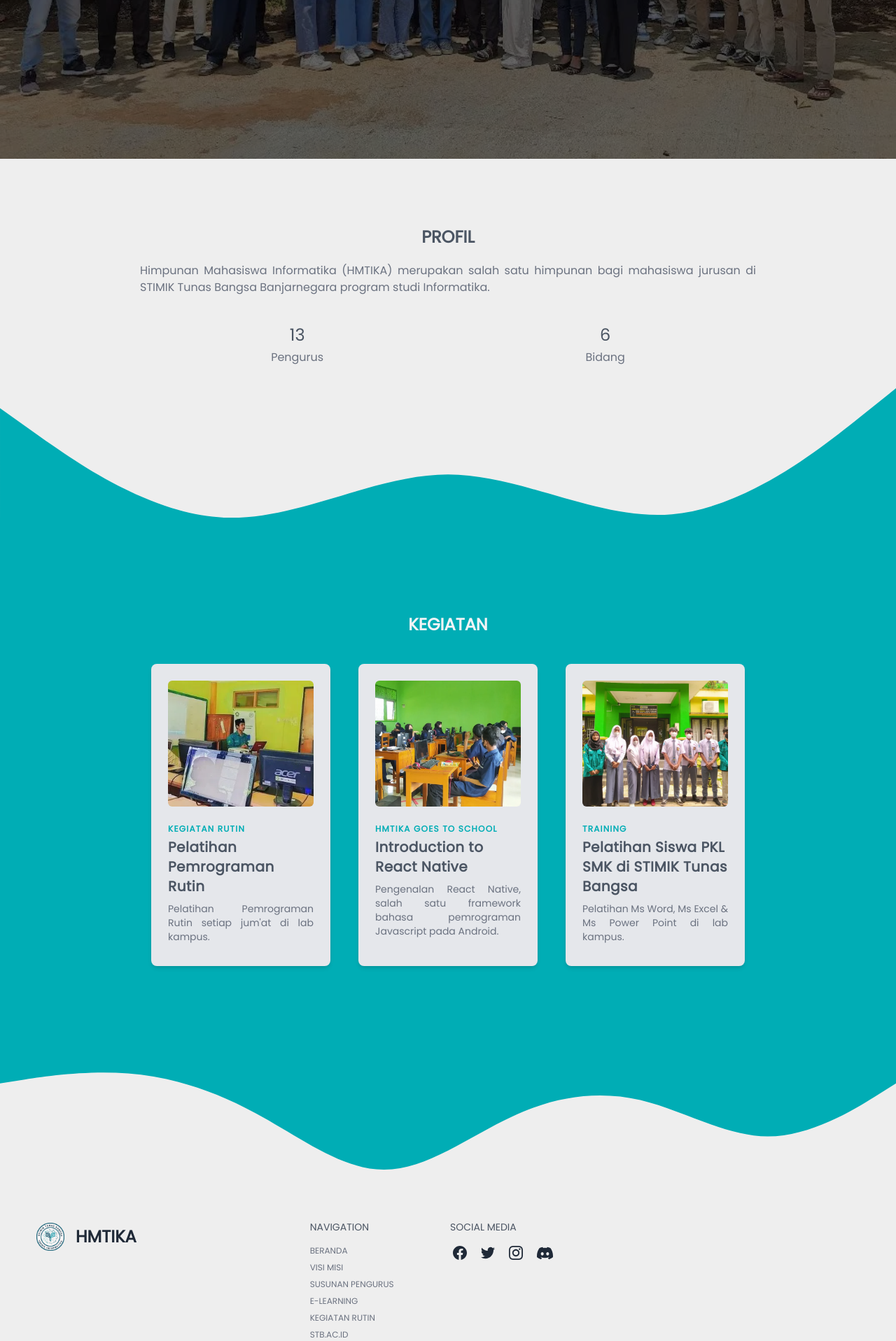
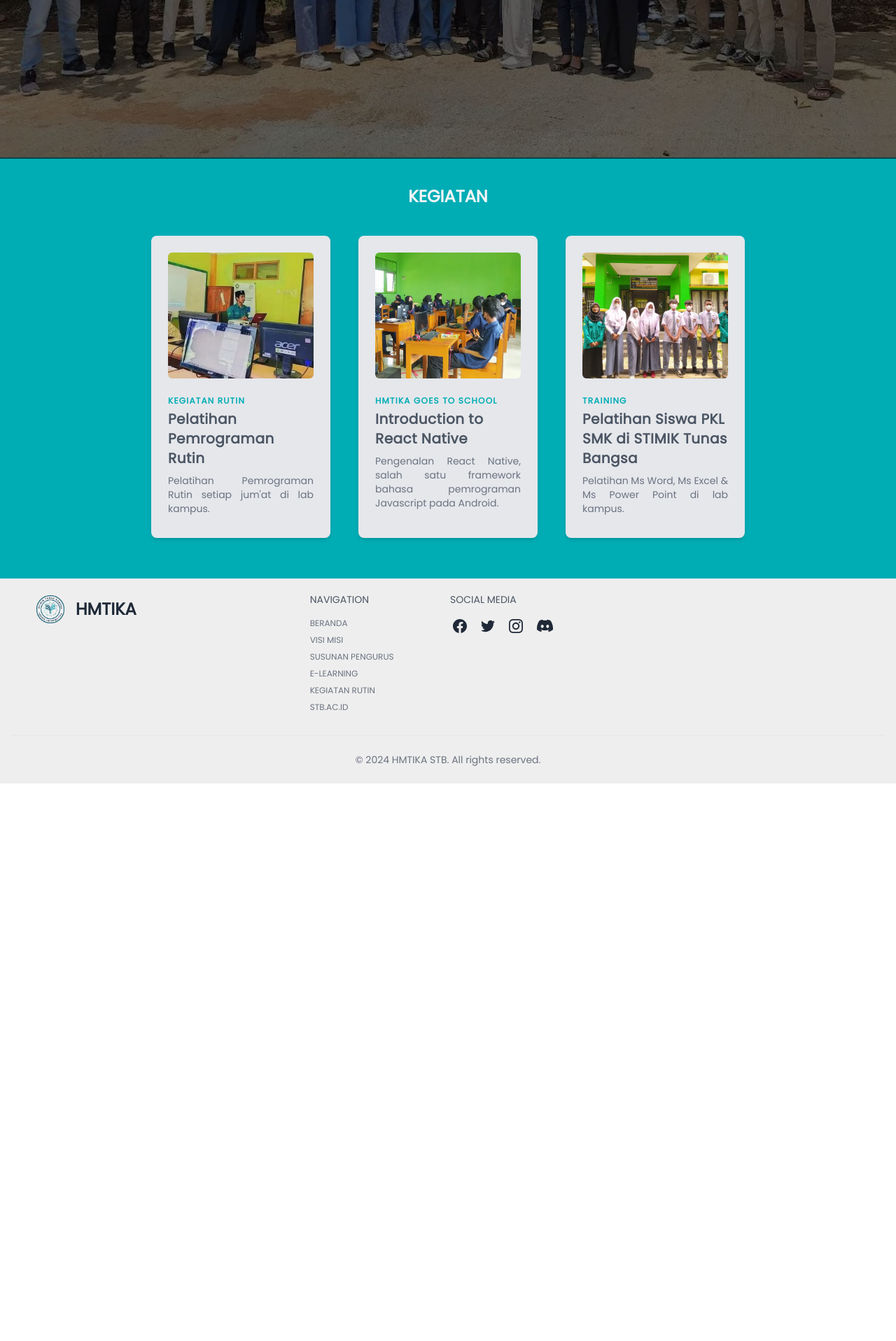
Before and after one commit to prazzdev/hmtika-web, a Next.js app: page / in a window 1280 px wide. Shown: the part 573-2490 px from the top of the page at 70% size. After the commit the page ends 1693 px from the top, so only its background shows below. Built offline with nearby package versions, Linux system fonts and the light colour scheme.

Commit message:
refactor home page

```diff
--- a/src/components/compounds/EventSect/index.jsx
+++ b/src/components/compounds/EventSect/index.jsx
@@ -1,5 +1,4 @@
 import EventList from "../EventList";
-import Ripple from "@/components/magicui/ripple";
 
 export default function EventSect() {
   return (
@@ -7,7 +6,7 @@ export default function EventSect() {
       <svg
         xmlns="http://www.w3.org/2000/svg"
         viewBox="0 0 1440 320"
-        className="lg:min-w-[100svw] overflow-hidden"
+        className="flex lg:hidden overflow-hidden"
       >
         <path
           fill="#00ADB5"
@@ -27,7 +26,11 @@ export default function EventSect() {
         </div>
       </section>
       <div className="-mt-1">
-        <svg xmlns="http://www.w3.org/2000/svg" viewBox="0 0 1440 320">
+        <svg
+          xmlns="http://www.w3.org/2000/svg"
+          viewBox="0 0 1440 320"
+          className="flex lg:hidden"
+        >
           <path
             fill="#00ADB5"
             fill-opacity="1"
--- a/src/components/compounds/ProfileSect/ProfileSect.module.css
+++ b/src/components/compounds/ProfileSect/ProfileSect.module.css
@@ -2,7 +2,6 @@
 
 .ProfileSect {
   background-size: fill;
-  display: flex;
   flex-direction: column;
   position: relative;
   align-items: center;
--- a/src/components/compounds/ProfileSect/index.jsx
+++ b/src/components/compounds/ProfileSect/index.jsx
@@ -1,23 +1,11 @@
-import Image from "next/image";
 import styles from "./ProfileSect.module.css";
 
 export default function ProfileSect() {
   return (
     <section
       id="ProfileSect"
-      className={`${styles.ProfileSect} lg:px-[10em] py-8 lg:py-[6em] lg:pb-[2em]`}
+      className={`${styles.ProfileSect} flex lg:hidden lg:px-[10em] py-8 lg:py-[6em] lg:pb-[2em]`}
     >
-      {/* <svg
-        xmlns="http://www.w3.org/2000/svg"
-        viewBox="0 0 1440 320"
-        className="lg:hidden -mt-[4em] rotate-180"
-      >
-        <path
-          fill="#eee"
-          fill-opacity="1"
-          d="M0,128L34.3,122.7C68.6,117,137,107,206,112C274.3,117,343,139,411,176C480,213,549,267,617,266.7C685.7,267,754,213,823,181.3C891.4,149,960,139,1029,154.7C1097.1,171,1166,213,1234,213.3C1302.9,213,1371,171,1406,149.3L1440,128L1440,0L1405.7,0C1371.4,0,1303,0,1234,0C1165.7,0,1097,0,1029,0C960,0,891,0,823,0C754.3,0,686,0,617,0C548.6,0,480,0,411,0C342.9,0,274,0,206,0C137.1,0,69,0,34,0L0,0Z"
-        ></path>
-      </svg> */}
       <div className="flex flex-col bg-pgray mx-auto def-container">
         <h1 className="mx-auto mb-5 font-bold text-gray-600 text-xl lg:text-2xl uppercase animate__animated animate__bounce animate__delay-2s animate__repeat-2 2">
           Profil
--- a/src/components/fragments/Card/index.jsx
+++ b/src/components/fragments/Card/index.jsx
@@ -1,3 +1,4 @@
+import Image from "next/image";
 import Link from "next/link";
 
 export default function Card({
@@ -16,12 +17,14 @@ export default function Card({
   return (
     <Link
       href={target}
-      className="relative bg-gray-200 shadow-md mb-8 p-6 rounded-lg lg:min-w-[20svw] lg:max-w-[20svw] lg:min-h-[54svh] text-gray-800"
+      className="relative bg-gray-200 shadow-md mb-8 p-6 rounded-lg lg:min-w-[20svw] lg:max-w-[20svw] lg:min-h-[54svh] 2xl:min-h-[40svh] text-gray-800"
     >
-      <img
+      <Image
+        width={300}
+        height={180}
         src={thumbnail}
         alt=""
-        className="rounded-md w-full max-w-[300px] h-[180px] object-center object-cover"
+        className="rounded-md w-full min-w-[100%] h-[180px] object-center object-cover"
       />
       <div className="mt-6 mb-2">
         <span className="block mb-1 font-bold text-pteal text-xs uppercase tracking-widest">
```
Also changed, not shown: src/components/compounds/EventSect/EventSect.module.css (deleted, +0 -7 lines), 1 other file (tests, documents, lock files or other folders).
